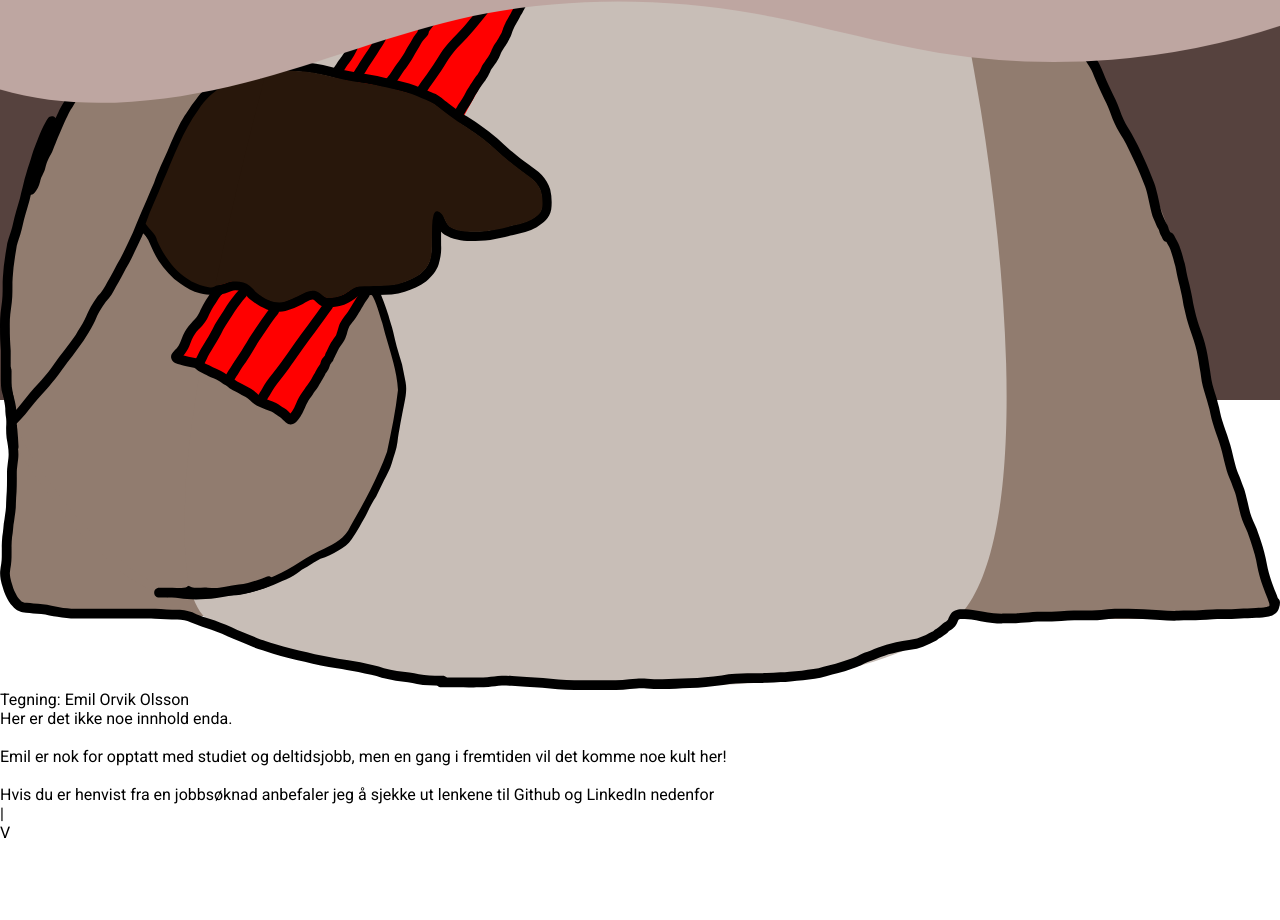
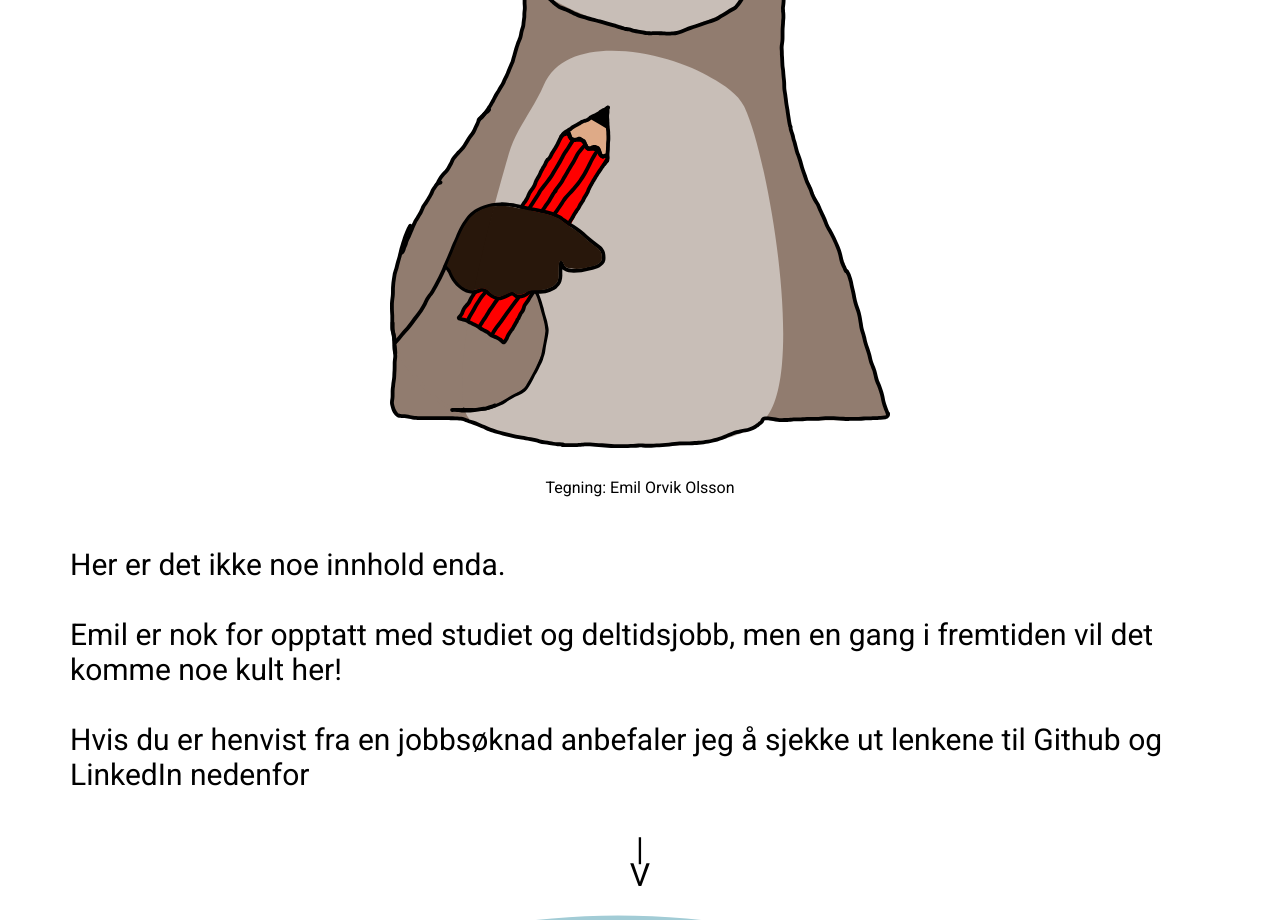
Before and after one commit to Emilorv/emiloo, a Vue app: page / in a window 1280 px wide. Shown: the part 400-1320 px from the top of the page. Before the commit the page ends 1242 px from the top, so only its background shows below. Built offline with nearby package versions, Linux system fonts and the light colour scheme; grey boxes are pictures that could not be loaded.

Commit message:
style: update visuals

```diff
--- a/src/views/HomeView.vue
+++ b/src/views/HomeView.vue
@@ -41,17 +41,23 @@
 
 <style scoped>
 main{
-    height: 100vh;
-    background-color: #56423E;
+    padding-bottom: 50px;
+    min-height: 100vh;
+    background-color: rgba(67, 152, 171, 0.49);
 }
 
 .top-section{
     display: flex;
     flex-direction: column;
     justify-content: center;
-    background: linear-gradient(180deg, #ffcdb6 0%, #BEA6A1 50%);
+    align-items: center;
+    background: linear-gradient(180deg, #ffffff 0%, #ffffff 50%);
     position: relative;
-    height: 50vh;
+    min-height: 50vh;
+    padding: 20px;
+
+    p{
+    }
 }
 
 .title{
@@ -60,6 +66,29 @@ main{
 
     @media (min-width: 600px) {
         font-size: 60px;
+    }
+}
+
+.image{
+    padding: 30px;
+    width: 300px;
+
+    @media  (min-width: 700px) {
+        width: 500px;
+    }
+}
+
+.text{
+    padding: 50px;
+    font-size: 30px;
+}
+
+.arrows{
+    text-align: center;
+    font-size: 32px;
+
+    p{
+        margin-top: -12px
     }
 }
 
@@ -81,7 +110,7 @@ main{
 }
 
 .wave .shape-fill {
-    fill: #BEA6A1  ;
+    fill: #ffffff;
 }
 
 header{
@@ -106,7 +135,7 @@ header{
             }
         }
     }
-    border-bottom: solid black 3px;
+    //border-bottom: solid black 3px;
 }
 
 .content-container{
```
